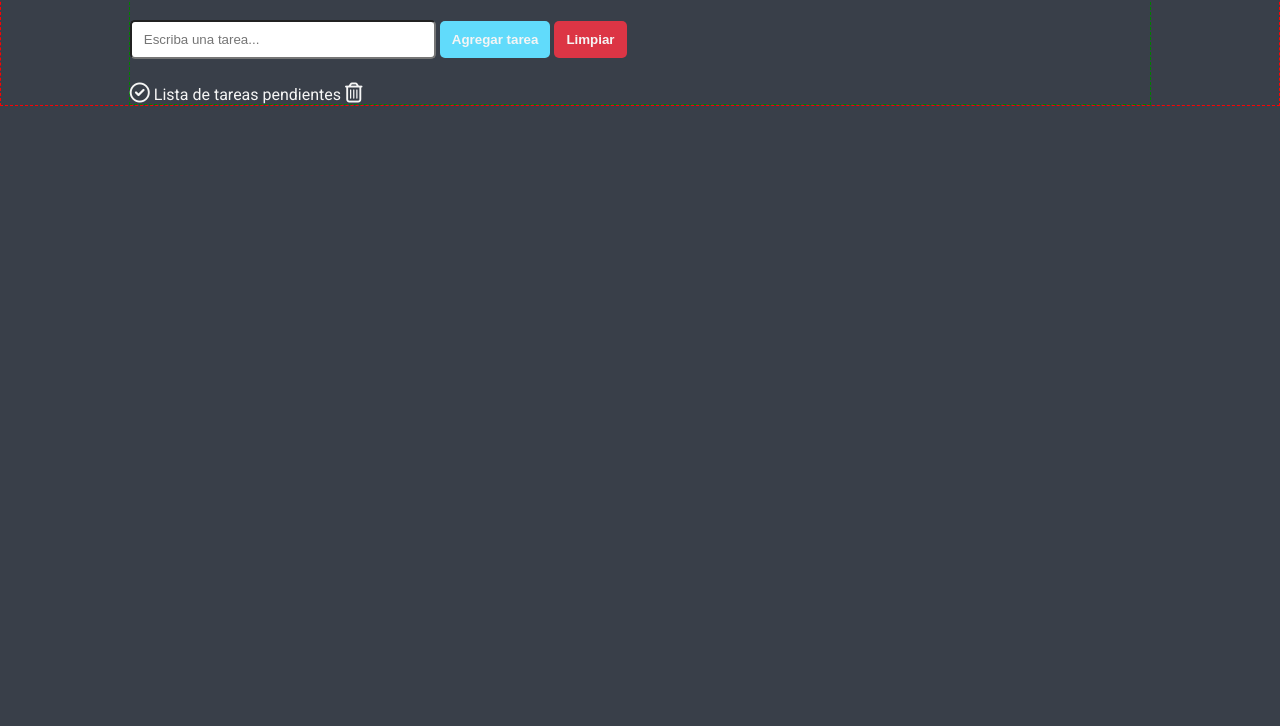
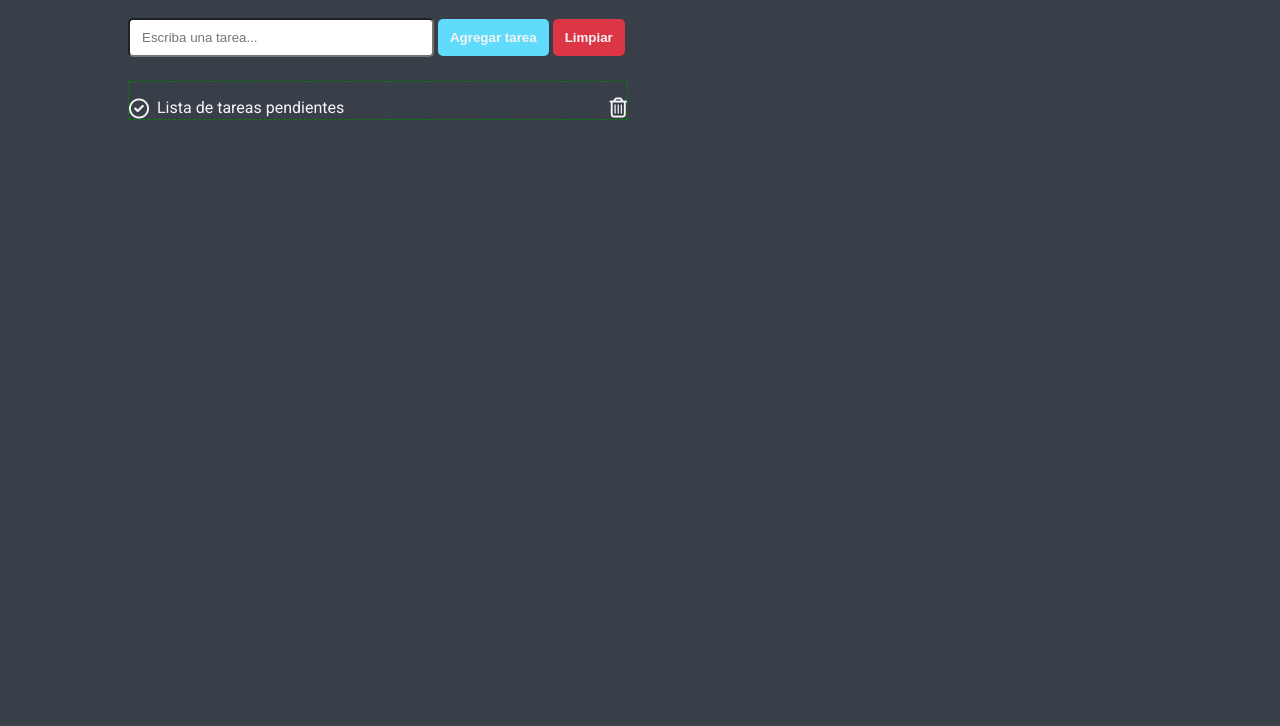
Before and after one commit to jlescobar7/to-do-list, a plain HTML site: page index.html in a window 1280 px wide. Shown: the part 74-800 px from the top of the page. Drawn offline with Linux system fonts and the light colour scheme.

Commit message:
v1.2 - se finaliza los estilos y el diseño

```diff
--- a/index.html
+++ b/index.html
@@ -26,7 +26,7 @@
             <button type="boton" class="boton clear-boton">Limpiar</button>
         </form>
         <ul id="Lista-de-tareas" class="tasks-list">
-            <li>
+            <li class="task-list-item">
                 <button class="button-list check-task-button">
                     <i class="fa-regular fa-circle-check"></i>
                 </button>
@@ -36,6 +36,7 @@
                 </botton>
 
             </li>
+
         </ul>
     </main>
 
--- a/styles.css
+++ b/styles.css
@@ -19,11 +19,11 @@ body {
     font-family: "Roboto";
     background-color: var(--main-bg-color) ;
     width: 100%;
-    border: 1px dashed red;
+
 }
 
 main{
-    border: 1px dashed green;
+
     width: 80%;
     margin: 0 auto;
 }
@@ -55,6 +55,20 @@ main{
 .tasks-list{
     list-style: none;
     margin-top: 24px;
+    border: 1px dashed green;
+    max-width: 500px;
+}
+
+.task-list-item{
+    display: flex;
+    margin-top: 16px;
+
+
+}
+
+.task-description{
+    padding-left: 8px;
+    margin-right: auto;
 }
 
 .button-list{
```
